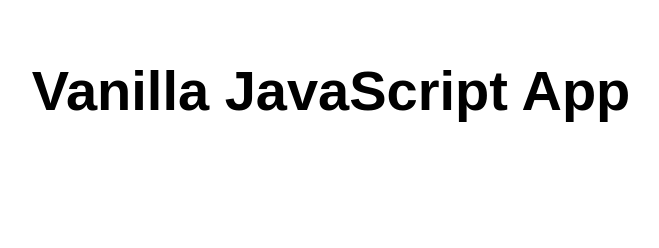
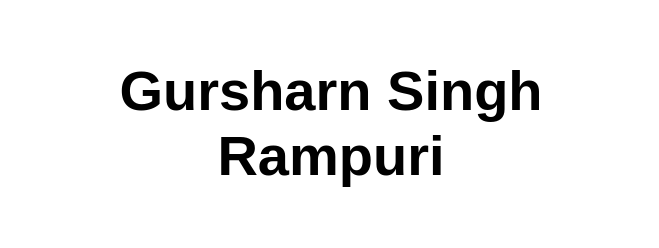
Before and after one commit to gsinghr/gsinghr2, a website: page src/index.html in a window 1280 px wide. Shown: the whole page, without its empty margins (309-968 px from the left). Drawn offline with Linux system fonts and the light colour scheme.

Commit message:
Update index.html

```diff
--- a/src/index.html
+++ b/src/index.html
@@ -5,12 +5,12 @@
   <meta charset="UTF-8">
   <meta name="viewport" content="width=device-width, initial-scale=1.0">
   <link rel="stylesheet" href="styles.css">
-  <title>Vanilla JavaScript App</title>
+  <title>Gursharn Singh Rampuri</title>
 </head>
 
 <body>
   <main>
-    <h1>Vanilla JavaScript App</h1>
+    <h1>Gursharn Singh Rampuri</h1>
   </main>
 </body>
 
```
